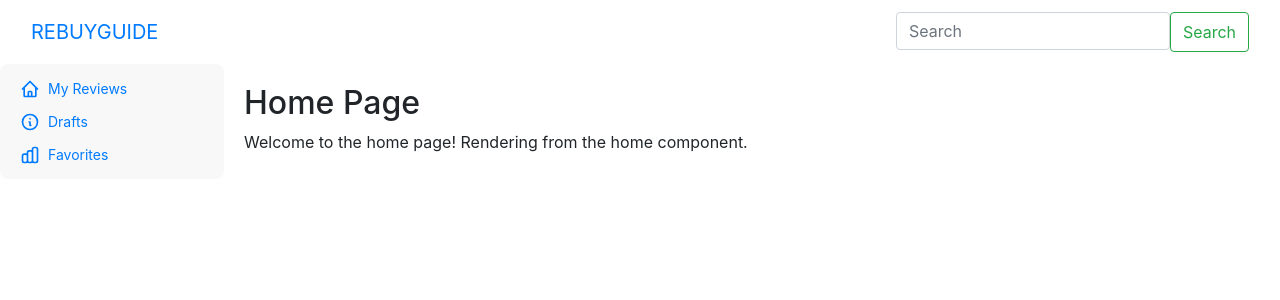
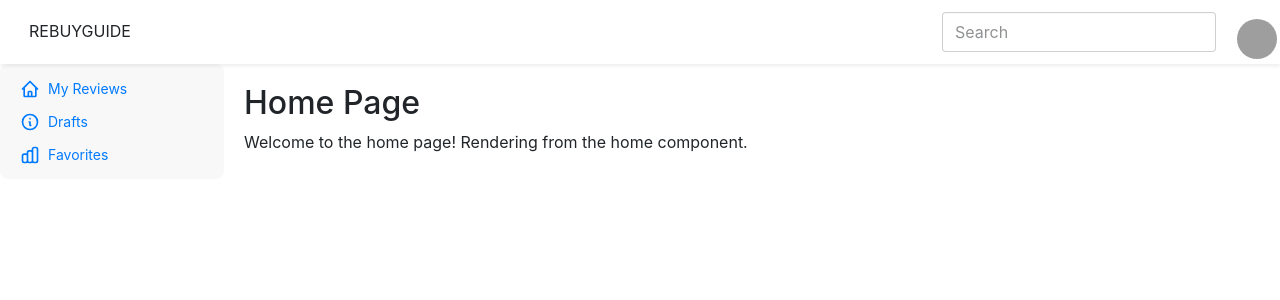
Before and after one commit to carmanchiu/rebuyguide-react, a React (Vite) app: page / in a window 1280 px wide. Shown: the top 300 px of the page. Built offline with nearby package versions, Linux system fonts and the light colour scheme; grey boxes are pictures that could not be loaded.

Commit message:
updated header to daisy ui component

```diff
--- a/src/components/Header.tsx
+++ b/src/components/Header.tsx
@@ -9,17 +9,36 @@
 function Header() {
   return (
       <header>
-        {/* <div> */}
-          <nav className="navbar bg-body-tertiary">
-              <div className="container-fluid">
-                  <Link to="/" className="navbar-brand">REBUYGUIDE</Link>
-                  <form className="d-flex" role="search">
-                      <input className="form-control me-2" type="search" placeholder="Search" aria-label="Search" />
-                      <button className="btn btn-outline-success" type="submit">Search</button>
-                  </form>
+        {/* Daisyui */}
+          <div className="navbar bg-base-100 shadow-sm">
+            <div className="flex-1">
+              <a className="btn btn-ghost text-xl">REBUYGUIDE</a>
+            </div>
+            <div className="flex gap-2">
+              <input type="text" placeholder="Search" className="input input-bordered w-24 md:w-auto" />
+              <div className="dropdown dropdown-end">
+                <div tabIndex={0} role="button" className="btn btn-ghost btn-circle avatar">
+                  <div className="w-10 rounded-full">
+                    <img
+                      alt="Tailwind CSS Navbar component"
+                      src="https://img.daisyui.com/images/stock/photo-1534528741775-53994a69daeb.webp" />
+                  </div>
+                </div>
+                <ul
+                  tabIndex={0}
+                  className="menu menu-sm dropdown-content bg-base-100 rounded-box z-1 mt-3 w-52 p-2 shadow">
+                  <li>
+                    <a className="justify-between">
+                      Profile
+                      <span className="badge">New</span>
+                    </a>
+                  </li>
+                  <li><a>Settings</a></li>
+                  <li><a>Logout</a></li>
+                </ul>
               </div>
-          </nav>
-        {/* </div> */}
+            </div>
+          </div>
       </header>
   );
 }
```
